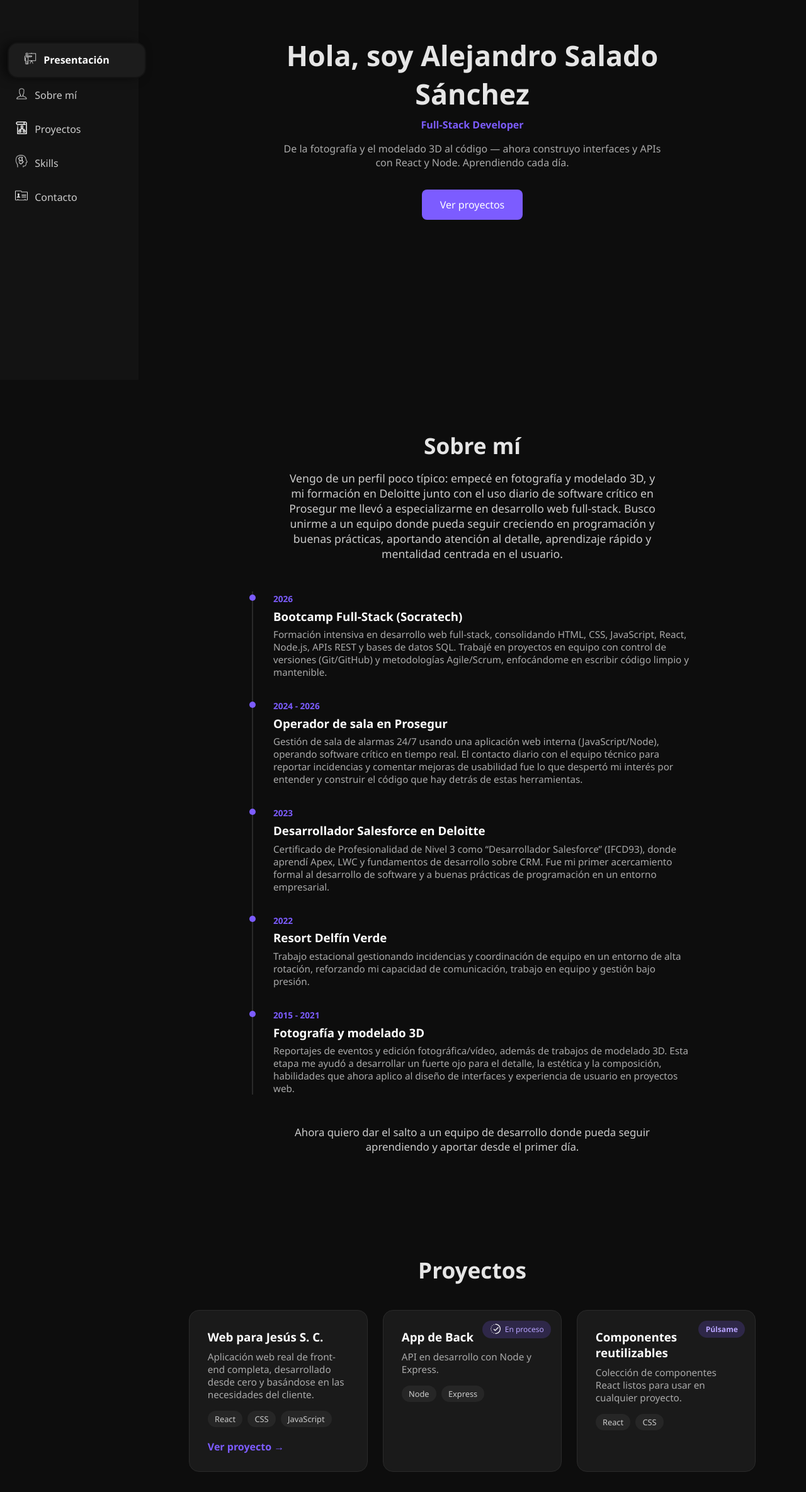
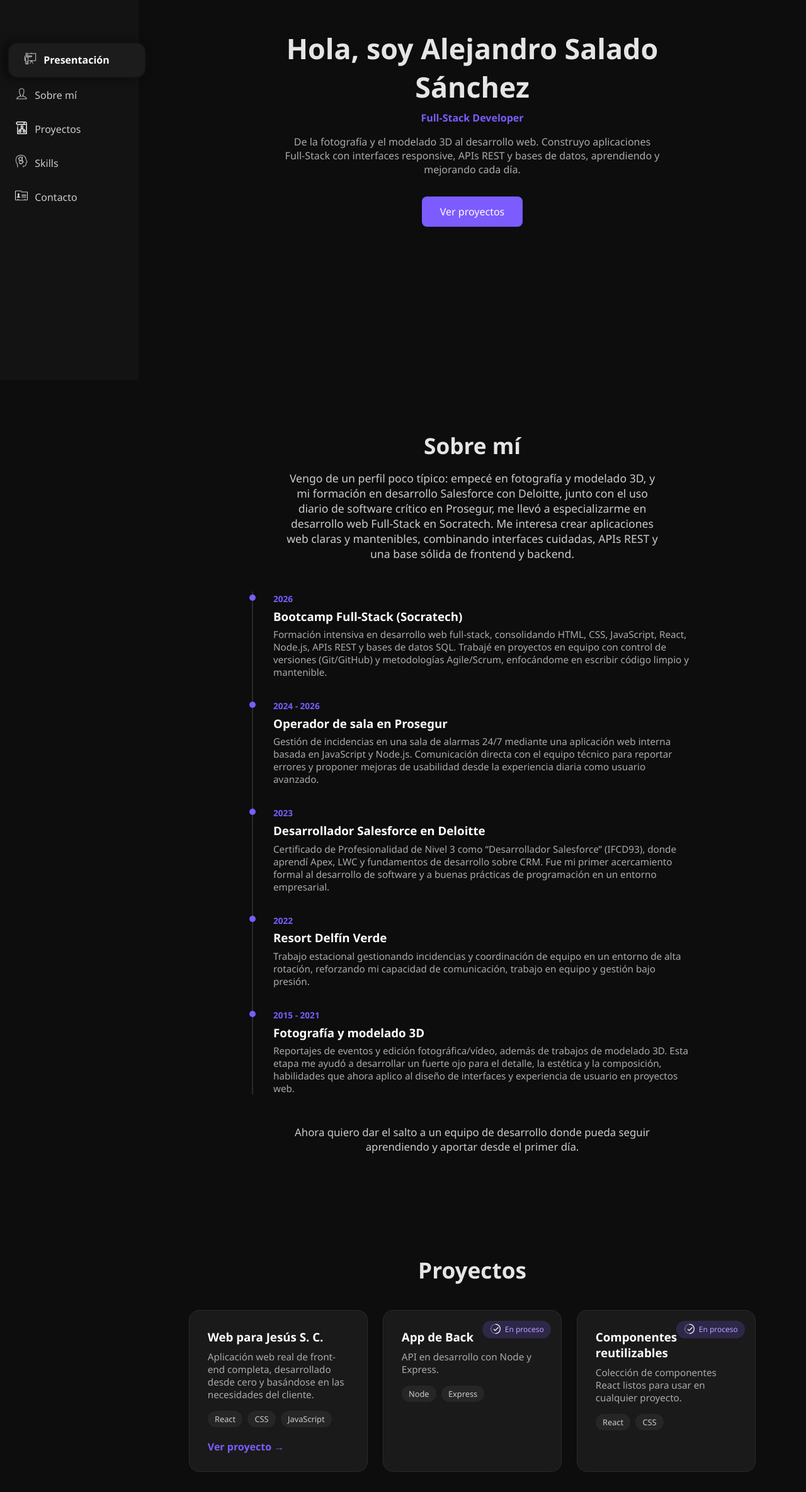
Before and after one commit to alex-salsan/MyPortfolio, a React (Vite) app: page / in a window 1280 px wide. Shown: the part 197-2566 px from the top of the page at 63% size. Built offline with nearby package versions, Linux system fonts and the light colour scheme.

Commit message:
Añadidos

```diff
--- a/src/components/AboutMe/AboutMe.jsx
+++ b/src/components/AboutMe/AboutMe.jsx
@@ -9,7 +9,7 @@ const milestones = [
   {
     year: '2024 - 2026',
     title: 'Operador de sala en Prosegur',
-    description: 'Gestión de sala de alarmas 24/7 usando una aplicación web interna (JavaScript/Node), operando software crítico en tiempo real. El contacto diario con el equipo técnico para reportar incidencias y comentar mejoras de usabilidad fue lo que despertó mi interés por entender y construir el código que hay detrás de estas herramientas.',
+    description: 'Gestión de incidencias en una sala de alarmas 24/7 mediante una aplicación web interna basada en JavaScript y Node.js. Comunicación directa con el equipo técnico para reportar errores y proponer mejoras de usabilidad desde la experiencia diaria como usuario avanzado.',
   },
   {
     year: '2023',
@@ -33,7 +33,7 @@ const AboutMe = () => {
     <section id="about" className="about">
       <h2>Sobre mí</h2>
       <p className="aboutIntro">
-        Vengo de un perfil poco típico: empecé en fotografía y modelado 3D, y mi formación en Deloitte junto con el uso diario de software crítico en Prosegur me llevó a especializarme en desarrollo web full-stack. Busco unirme a un equipo donde pueda seguir creciendo en programación y buenas prácticas, aportando atención al detalle, aprendizaje rápido y mentalidad centrada en el usuario.
+        Vengo de un perfil poco típico: empecé en fotografía y modelado 3D, y mi formación en desarrollo Salesforce con Deloitte, junto con el uso diario de software crítico en Prosegur, me llevó a especializarme en desarrollo web Full-Stack en Socratech. Me interesa crear aplicaciones web claras y mantenibles, combinando interfaces cuidadas, APIs REST y una base sólida de frontend y backend.
       </p>
 
       <div className="timeline">
--- a/src/components/ComponentsShowcase/ComponentsShowcase.jsx
+++ b/src/components/ComponentsShowcase/ComponentsShowcase.jsx
@@ -31,7 +31,7 @@ const ComponentsShowcase = () => {
         ))}
       </div>
 
-      <div className="showcaseContent">
+      {/* <div className="showcaseContent">
         {activeTab === 'Button' && (
           <div className="variantsRow">
             <Button variant="primary">Primary</Button>
@@ -52,7 +52,7 @@ const ComponentsShowcase = () => {
         <pre className="codeBlock">
           <code>{codeSnippets[activeTab]}</code>
         </pre>
-      )}
+      )} */}
     </div>
   )
 }
--- a/src/components/Hero/Hero.jsx
+++ b/src/components/Hero/Hero.jsx
@@ -7,8 +7,9 @@ const Hero = () => {
         <h1>Hola, soy Alejandro Salado Sánchez</h1>
         <p className="heroSubtitle">Full-Stack Developer</p>
         <p className="heroDescription">
-          De la fotografía y el modelado 3D al código — ahora construyo interfaces
-          y APIs con React y Node. Aprendiendo cada día.
+          De la fotografía y el modelado 3D al desarrollo web. Construyo aplicaciones
+          Full-Stack con interfaces responsive, APIs REST y bases de datos, aprendiendo
+          y mejorando cada día.
         </p>
         <a href="#projects" className="heroButton">Ver proyectos</a>
       </div>
--- a/src/components/ProjectsSection/ProjectsSection.jsx
+++ b/src/components/ProjectsSection/ProjectsSection.jsx
@@ -36,7 +36,8 @@ const ProjectsSection = () => {
           tags={['React', 'CSS']}
           status={
             <>
-              <h4>Púlsame</h4>
+              <img src={processIcon} alt='En proceso' className='iconSmall iconContact' />
+              En proceso
             </>
           }
           onClick={() => {
--- a/src/components/Skills/Skills.jsx
+++ b/src/components/Skills/Skills.jsx
@@ -3,7 +3,7 @@ import './Skills.css'
 const skillGroups = [
   {
     category: 'Frontend',
-    items: ['HTML5', 'CSS3', 'Flexbox', 'Grid', 'SASS', 'Bootstrap', 'Tailwind', 'JavaScript (ES6)', 'React', 'TypeScript'],
+    items: ['HTML5', 'CSS3', 'Flexbox', 'Grid', 'SASS', 'Bootstrap', 'Tailwind', 'JavaScript (ES6)', 'React', 'TypeScript', 'Angular', 'Responsive'],
   },
   {
     category: 'Backend',
@@ -19,8 +19,12 @@ const skillGroups = [
   },
   {
     category: 'Herramientas',
-    items: ['Git', 'GitHub', 'VS Code', 'Eclipse', 'Postman', 'Agile', 'Scrum', 'Suite Adobe'],
+    items: ['Git', 'GitHub', 'VS Code', 'Eclipse', 'Postman', 'Agile', 'Scrum', 'Jira', 'Suite Adobe'],
   },
+  {
+    category: 'IA generativa',
+    items: ['Analizar problemas', 'revisar código', 'proponer casos de prueba', 'elaborar documentación técnica.']
+  }
 ]
 
 const Skills = () => {
```
Also changed, not shown: 1 other file (tests, documents, lock files or other folders).
